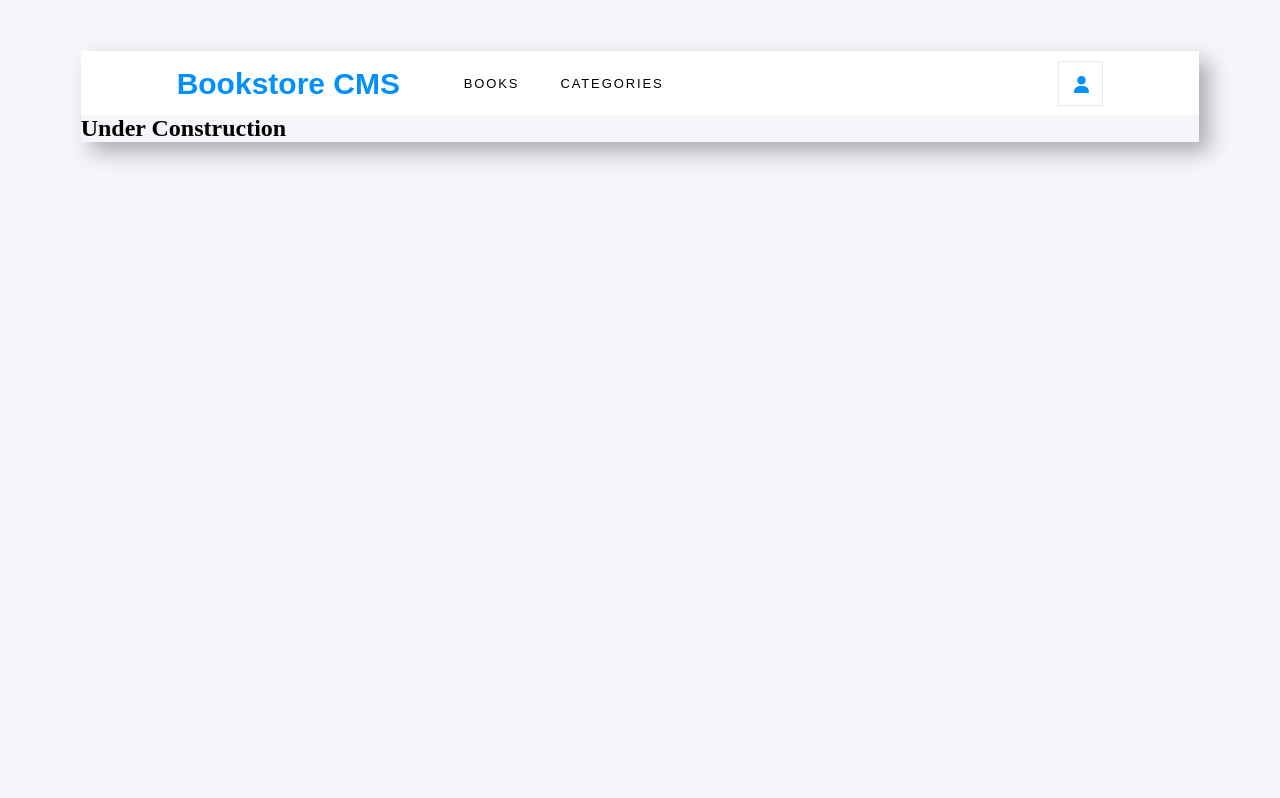
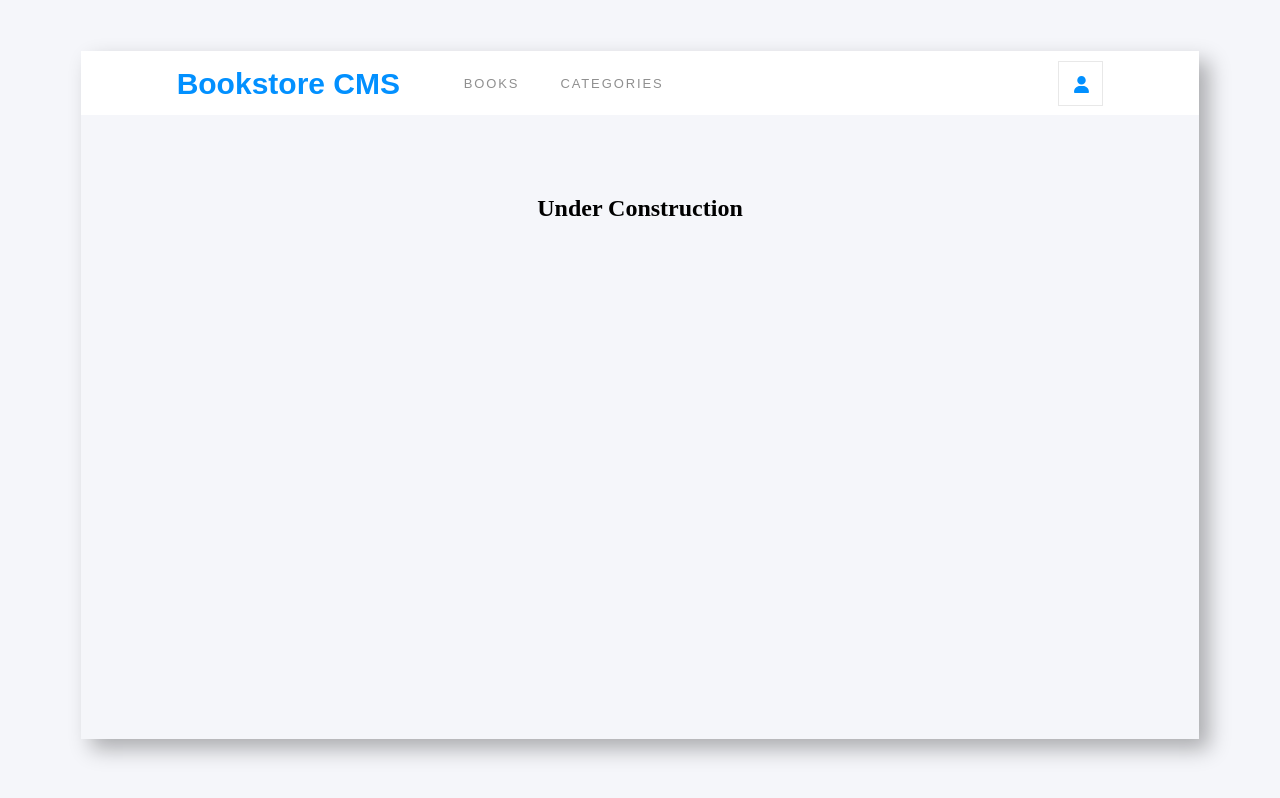
Before and after one commit to hamzaw9/book-store, a React (Create React App) app: page /categories in a window 1280 px wide. Built offline with nearby package versions, Linux system fonts and the light colour scheme.

Commit message:
Refactor styling

```diff
--- a/src/App.css
+++ b/src/App.css
@@ -15,10 +15,16 @@ body {
   box-shadow: 10px 10px 20px 0 rgba(0, 0, 0, 0.3);
 }
 
-.container {
+.container,
+.categories-container {
   margin: 0 6rem 0 6rem;
   min-height: 78vh;
   display: flex;
   flex-direction: column;
   justify-content: space-between;
 }
+
+.categories-container h2 {
+  text-align: center;
+  margin-top: 5rem;
+}
--- a/src/components/AddBook.js
+++ b/src/components/AddBook.js
@@ -53,7 +53,7 @@ const AddBook = () => {
           required
         />
         <select>
-          <option>Category</option>
+          <option className="default-option">Category</option>
           <option value="option1">Action</option>
           <option value="option2">fiction</option>
           <option value="option3">Romance</option>
--- a/src/components/Navbar.js
+++ b/src/components/Navbar.js
@@ -1,23 +1,45 @@
+import React, { useState } from 'react';
 import { Link } from 'react-router-dom';
 import { FontAwesomeIcon } from '@fortawesome/react-fontawesome';
 import { faUser } from '@fortawesome/free-solid-svg-icons';
 import './style.css';
 
-const Navbar = () => (
+const Navbar = () => {
+  const [activeLink, setActiveLink] = useState('');
+
+  const handleLinkClick = (link) => {
+    setActiveLink(link);
+  };
+
+  return (
     <nav>
       <div className="navbar-content1">
-      <Link className="logo" to="/">
+        <Link
+          className={`logo ${activeLink === '/' ? 'active' : ''}`}
+          to="/"
+          onClick={() => handleLinkClick('/')}
+        >
           Bookstore CMS
         </Link>
 
         <ul className="nav-links">
           <li>
-          <Link className="nav-link" to="/">
+            <Link
+              className={`nav-link ${activeLink === '/' ? 'active' : ''}`}
+              to="/"
+              onClick={() => handleLinkClick('/')}
+            >
               BOOKS
             </Link>
           </li>
           <li>
-          <Link className="nav-link" to="/categories">
+            <Link
+              className={`nav-link ${
+                activeLink === '/categories' ? 'active' : ''
+              }`}
+              to="/categories"
+              onClick={() => handleLinkClick('/categories')}
+            >
               CATEGORIES
             </Link>
           </li>
@@ -29,5 +51,6 @@ const Navbar = () => (
       </div>
     </nav>
   );
+};
 
 export default Navbar;
--- a/src/components/style.css
+++ b/src/components/style.css
@@ -45,7 +45,11 @@ nav {
   font-style: normal;
   line-height: normal;
   letter-spacing: 1.9px;
-  color: var(--black-two);
+  color: rgb(143, 143, 143);
+}
+
+.nav-link.active {
+  color: black;
 }
 
 .navbar-content2 {
@@ -96,6 +100,10 @@ nav {
   line-height: normal;
   letter-spacing: normal;
   color: #4386bf;
+}
+
+.book-details button {
+  background: none;
 }
 
 .category {
@@ -227,4 +235,5 @@ select {
   padding: 13px 80px 13px 17px;
   border-radius: 4px;
   border: 1px solid #e8e8e8;
+  color: rgb(151, 151, 151);
 }
--- a/src/pages/Categories.js
+++ b/src/pages/Categories.js
@@ -1,2 +1,6 @@
-const Component = () => <h2>Under Construction</h2>;
+const Component = () => (
+  <div className="categories-container">
+    <h2>Under Construction</h2>
+  </div>
+);
 export default Component;
```
Lines whose indentation alone changed are shown as unchanged.
